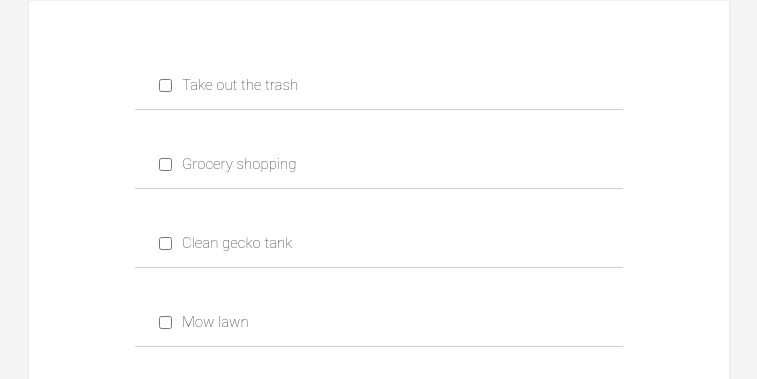
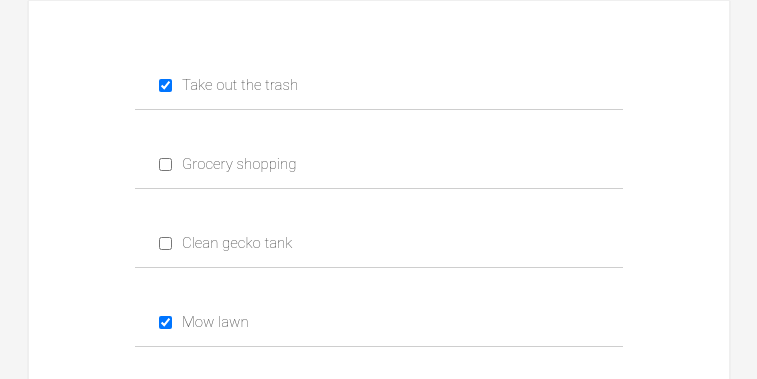
Before and after one commit to mikerobards/react-my-app-scrimba, a React (Create React App) app: page / in a window 1280 px wide. Shown: the top 379 px of the page, without its empty margins (261-1018 px from the left). Built offline with nearby package versions, Linux system fonts and the light colour scheme.

Commit message:
add unchangable checks

```diff
--- a/src/components/TodoItem.jsx
+++ b/src/components/TodoItem.jsx
@@ -3,7 +3,7 @@ import React from "react";
 function TodoItem(props) {
   return (
     <div className="todo-item">
-      <input type="checkbox" />
+      <input type="checkbox" checked={props.item.completed} />
       <p>{props.item.text}</p>
     </div>
   );
```
